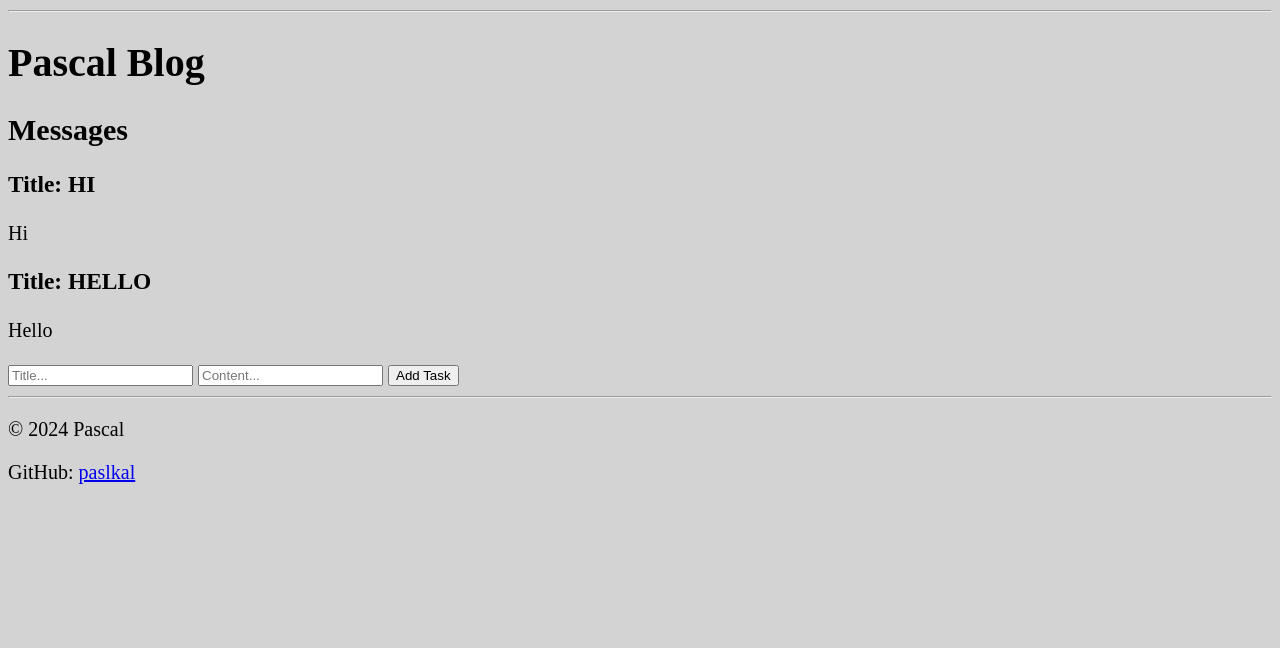
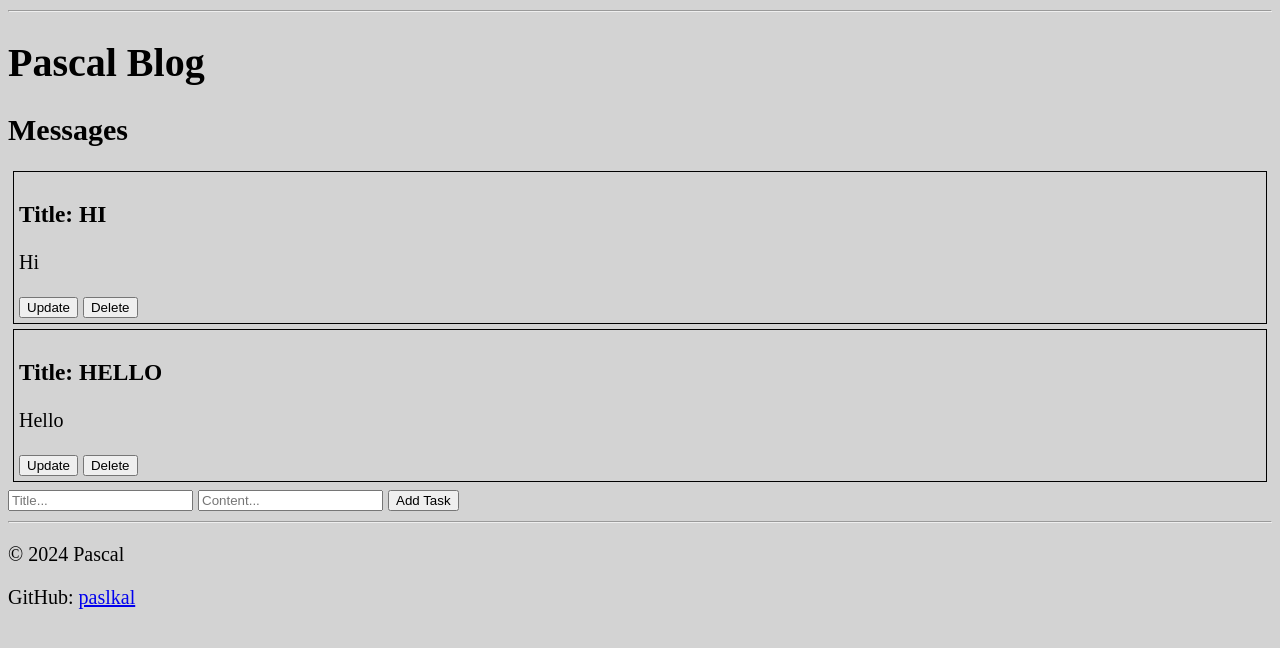
Before and after one commit to paslkal/flask_app, a Flask app: page /blog in a window 1280 px wide. Shown: the part 63-711 px from the top of the page. Run offline with Flask 3, Linux system fonts and the light colour scheme.

Commit message:
create css fot blog

```diff
--- /dev/null
+++ b/static/blog.css
@@ -0,0 +1,6 @@
+.message {
+  border: 1px;
+  border-style: solid;
+  margin: 5px;
+  padding: 5px;
+}
--- a/templates/blog.html
+++ b/templates/blog.html
@@ -1,6 +1,9 @@
 {% extends 'base.html' %}
 
-{% block head %}{{super()}}{% endblock %}
+{% block head %}
+  {{super()}}
+  <link rel="stylesheet" href="{{url_for('static', filename='blog.css')}}">
+{% endblock %}
 
 {% block title %}Blog{% endblock %}
 
@@ -11,13 +14,15 @@
 {% block main%}
   <h1>Pascal Blog</h1>
 
-  <div class="messages">
-    <h2>Messages</h2>
-    {% for message in messages %}
+  <h2>Messages</h2>
+  {% for message in messages %}
+    <div class="message">
       <h3>Title: {{message["title"]}} </h3>
       <p>{{message["content"]}}</p>
-    {% endfor %}
-  </div>
+      <button>Update</button>
+      <button>Delete</button>
+    </div>
+  {% endfor %}
 
   <form action="/api/message" method="post">
     <input name="title" type="text" placeholder="Title...">
```
